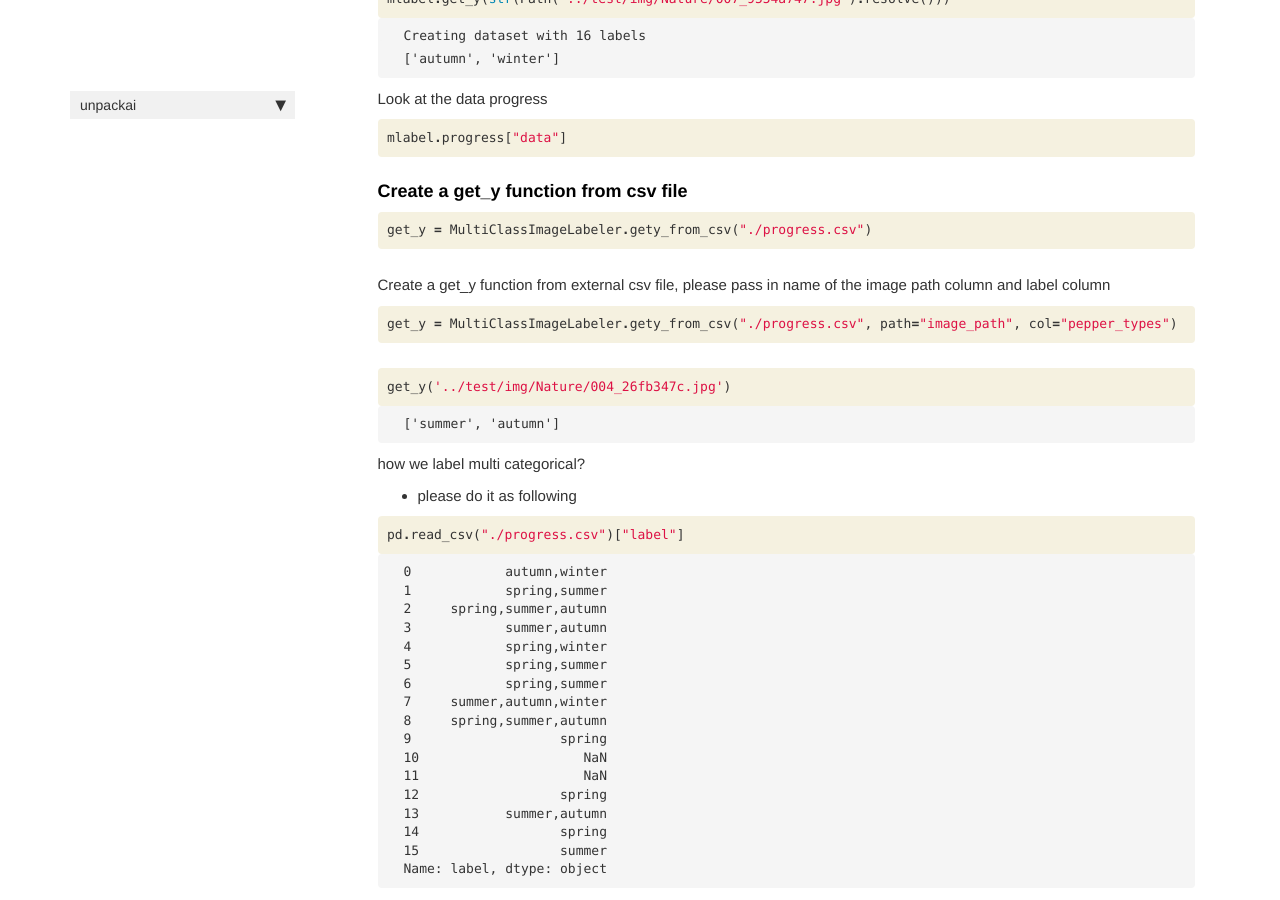
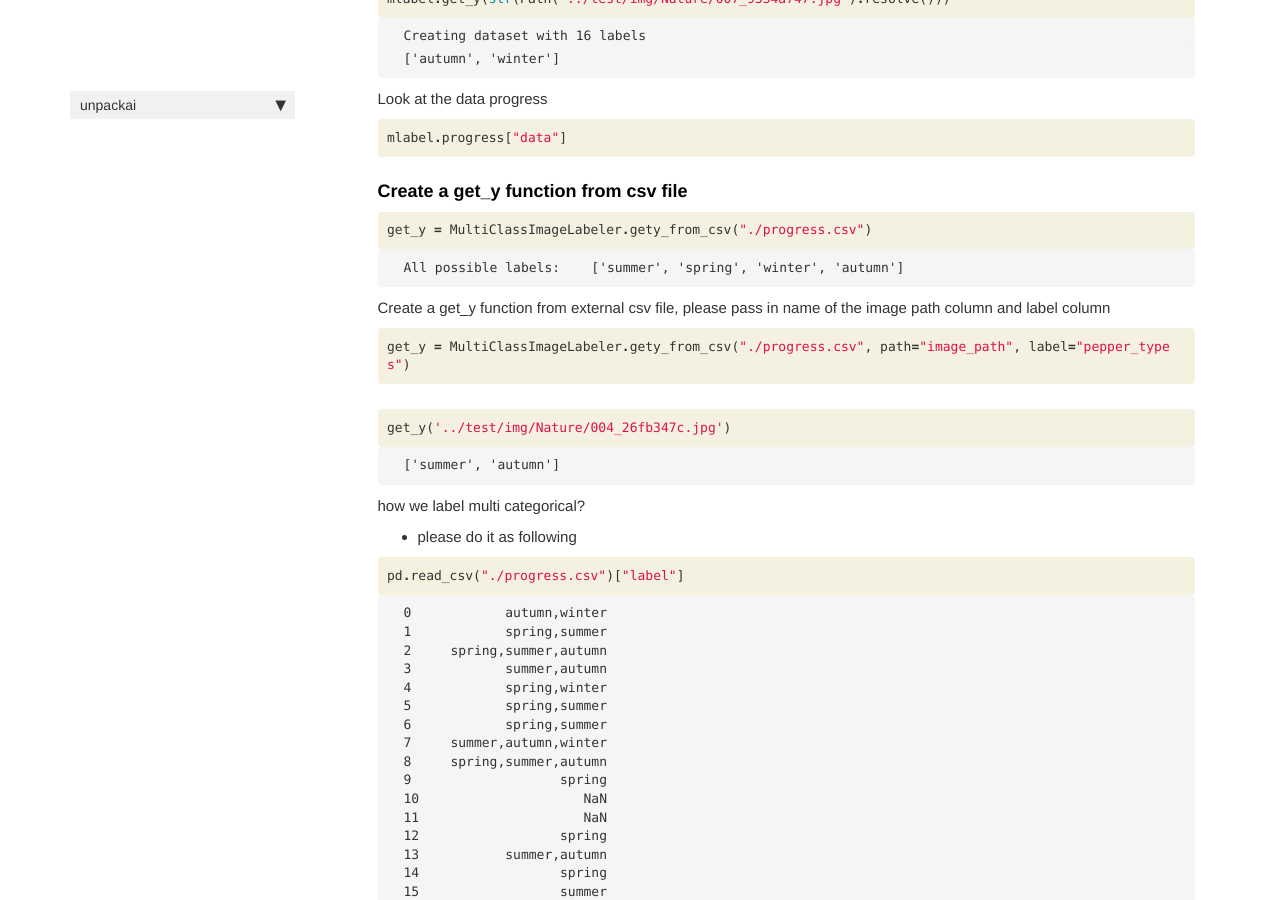
Before and after one commit to unpackAI/unpackai, a Jekyll site: the page built from docs/Image_Labeler.html, in a window 1280 px wide and 900 px high, scrolled down 2024 px. Built offline with Jekyll 4.4.1, drawn with Linux system fonts in a browser that asks for light colours; nearby versions of some CDN libraries; comment, search, counter and statistics services are not loaded.

Commit message:
🎠 check all labels

```diff
--- a/docs/Image_Labeler.html
+++ b/docs/Image_Labeler.html
@@ -423,6 +423,20 @@ summary: "labeling image data"
 </div>
 </div>
 
+<div class="output_wrapper">
+<div class="output">
+
+<div class="output_area">
+
+<div class="output_subarea output_stream output_stdout output_text">
+<pre>All possible labels:	[&#39;summer&#39;, &#39;spring&#39;, &#39;winter&#39;, &#39;autumn&#39;]
+</pre>
+</div>
+</div>
+
+</div>
+</div>
+
 </div>
 <div class="cell border-box-sizing text_cell rendered"><div class="inner_cell">
 <div class="text_cell_render border-box-sizing rendered_html">
@@ -436,7 +450,7 @@ summary: "labeling image data"
 
 <div class="inner_cell">
     <div class="input_area">
-<div class=" highlight hl-ipython3"><pre><span></span><span class="n">get_y</span> <span class="o">=</span> <span class="n">MultiClassImageLabeler</span><span class="o">.</span><span class="n">gety_from_csv</span><span class="p">(</span><span class="s2">&quot;./progress.csv&quot;</span><span class="p">,</span> <span class="n">path</span><span class="o">=</span><span class="s2">&quot;image_path&quot;</span><span class="p">,</span> <span class="n">col</span><span class="o">=</span><span class="s2">&quot;pepper_types&quot;</span><span class="p">)</span>
+<div class=" highlight hl-ipython3"><pre><span></span><span class="n">get_y</span> <span class="o">=</span> <span class="n">MultiClassImageLabeler</span><span class="o">.</span><span class="n">gety_from_csv</span><span class="p">(</span><span class="s2">&quot;./progress.csv&quot;</span><span class="p">,</span> <span class="n">path</span><span class="o">=</span><span class="s2">&quot;image_path&quot;</span><span class="p">,</span> <span class="n">label</span><span class="o">=</span><span class="s2">&quot;pepper_types&quot;</span><span class="p">)</span>
 </pre></div>
 
     </div>
--- a/unpackai/__init__.py
+++ b/unpackai/__init__.py
@@ -1 +1 @@
-__version__ = "0.0.14"
+__version__ = "0.0.15"
```
Also changed, not shown: 3 other files.
